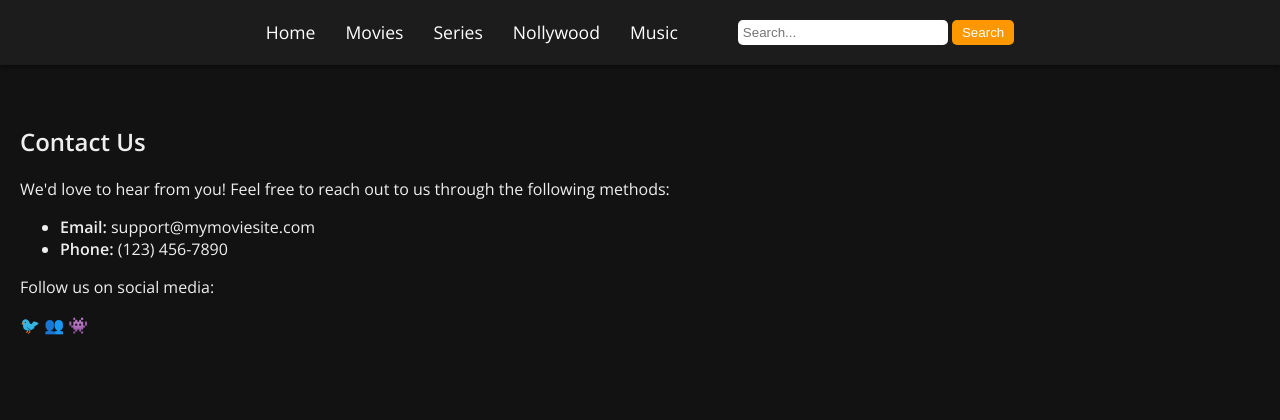
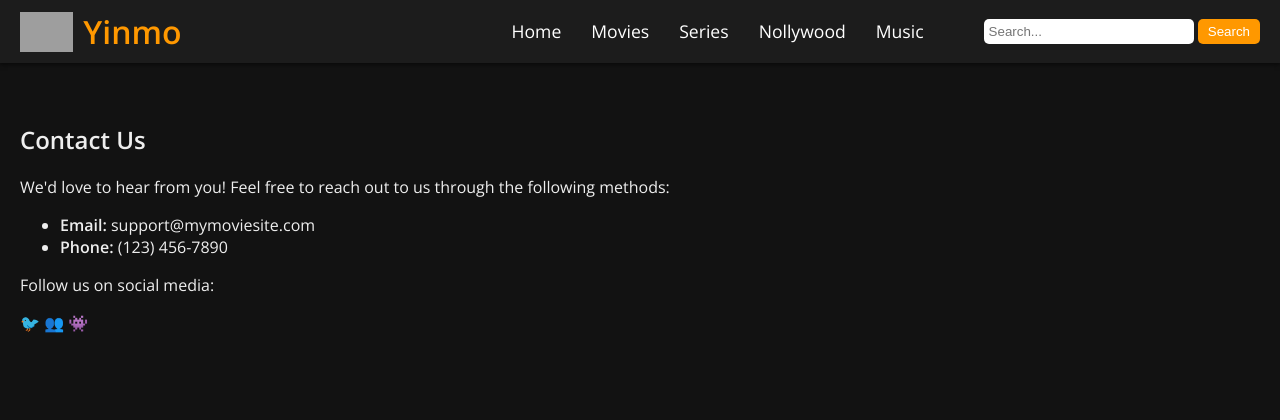
Before and after one commit to kepo402/movie-scraper-django, a Django app: page /movies/contact-us/ in a window 1280 px wide. Shown: the top 420 px of the page. Run offline with Django 5.2, Linux system fonts and the light colour scheme; grey boxes are pictures that could not be loaded.

Commit message:
new commit

```diff
--- a/templates/base.html
+++ b/templates/base.html
@@ -1,3 +1,5 @@
+{% load static %}
+
 <!DOCTYPE html>
 <html lang="en">
 <head>
@@ -19,47 +21,30 @@
         header {
             background-color: #1c1c1c;
             color: #fff;
-            padding: 20px 0;
+            padding: 10px 20px;
             text-align: center;
             box-shadow: 0 2px 4px rgba(0, 0, 0, 0.5);
+            display: flex;
+            justify-content: space-between;
+            align-items: center;
         }
 
-        /* Add this CSS in your existing <style> section or in your CSS file */
-
-.pagination {
-    display: flex;
-    justify-content: center;
-    margin-top: 20px;
-}
-
-.pagination .step-links {
-    display: flex;
-    gap: 10px;
-}
-
-.pagination a {
-    color: #ff9800;
-    text-decoration: none;
-    padding: 5px 10px;
-    border: 1px solid #ff9800;
-    border-radius: 5px;
-    transition: background-color 0.3s, color 0.3s;
-}
-
-.pagination a:hover {
-    background-color: #ff9800;
-    color: #fff;
-}
-
-.pagination .current {
-    padding: 5px 10px;
-    border: 1px solid #ff9800;
-    border-radius: 5px;
-    background-color: #ff9800;
-    color: #fff;
-}
-
-
+        .logo {
+            font-size: 2em;
+            font-weight: 700;
+            color: #ff9800;
+            text-decoration: none;
+            transition: color 0.3s;
+            display: flex;
+            align-items: center;
+        }
+        .logo img {
+            height: 40px;
+            margin-right: 10px;
+        }
+        .logo:hover {
+            color: #e68900;
+        }
 
         nav {
             position: relative;
@@ -106,7 +91,7 @@
         .search-bar button:hover {
             background-color: #e68900;
         }
-        /* Responsive styles */
+
         .menu-toggle {
             display: none;
             position: absolute;
@@ -179,15 +164,10 @@
             gap: 20px;
             margin-top: 10px;
         }
-        footer .footer-links a {
-            color: #bbb;
-            text-decoration: none;
-            transition: color 0.3s;
-        }
         footer .footer-links a:hover {
             color: #ff9800;
         }
-        /* Grid Layout Styles */
+
         .content-grid {
             display: flex;
             flex-wrap: wrap;
@@ -227,11 +207,47 @@
             text-decoration: none;
             color: inherit;
         }
+
+        .pagination {
+            display: flex;
+            justify-content: center;
+            margin-top: 20px;
+        }
+
+        .pagination .step-links {
+            display: flex;
+            gap: 10px;
+        }
+
+        .pagination a {
+            color: #ff9800;
+            text-decoration: none;
+            padding: 5px 10px;
+            border: 1px solid #ff9800;
+            border-radius: 5px;
+            transition: background-color 0.3s, color 0.3s;
+        }
+
+        .pagination a:hover {
+            background-color: #ff9800;
+            color: #fff;
+        }
+
+        .pagination .current {
+            padding: 5px 10px;
+            border: 1px solid #ff9800;
+            border-radius: 5px;
+            background-color: #ff9800;
+            color: #fff;
+        }
     </style>
     <link href="https://fonts.googleapis.com/css2?family=Open+Sans:wght@400;600&display=swap" rel="stylesheet">
 </head>
 <body>
     <header>
+        <a href="{% url 'movie_list' %}" class="logo">
+            <img src="{% static 'images/logo.png' %}" alt="Yinmo Logo" style="height: 40px;">Yinmo
+        </a>
         <nav>
             <div class="menu-toggle" onclick="toggleMenu()">
                 <div></div>
```
Also changed, not shown: 1 other file.
